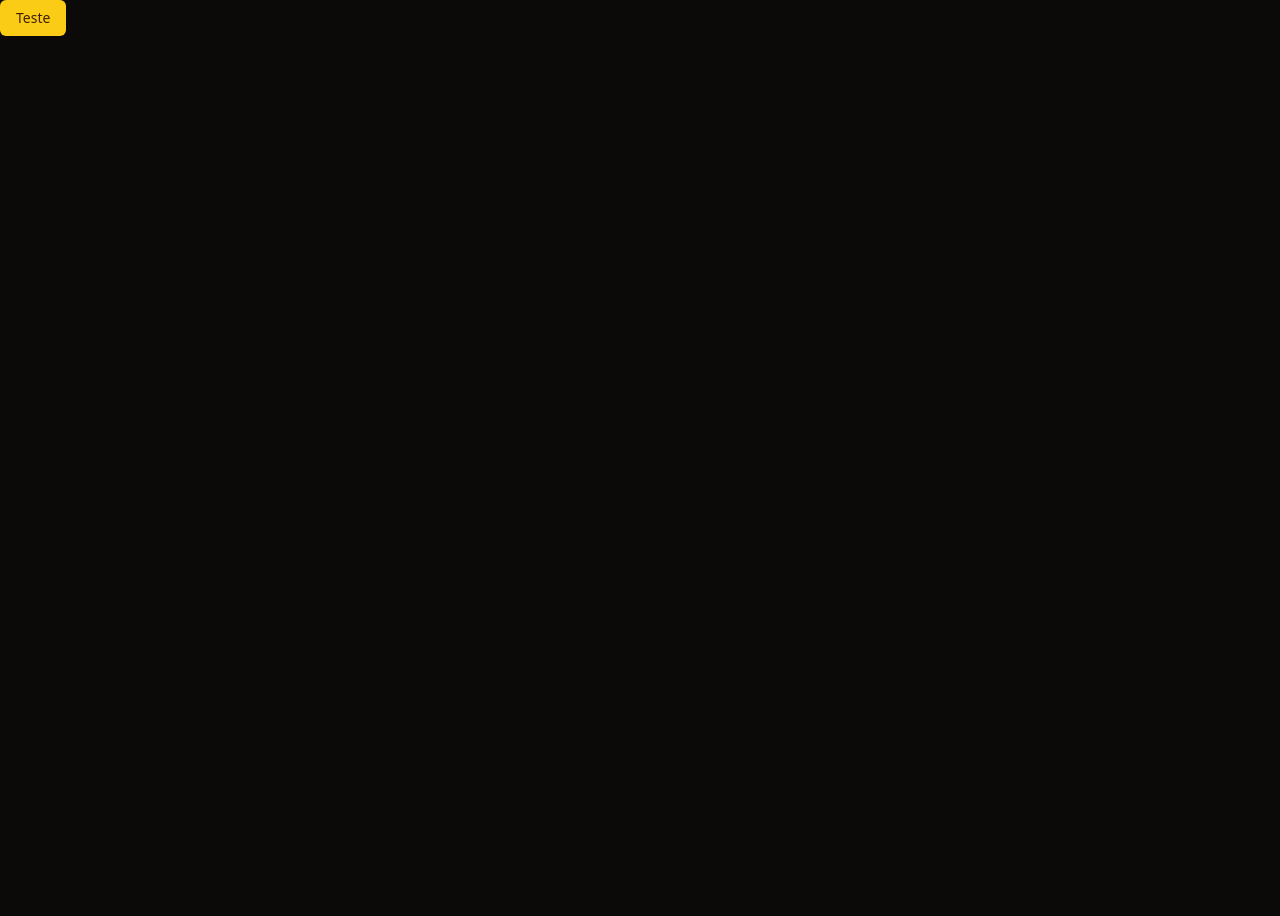
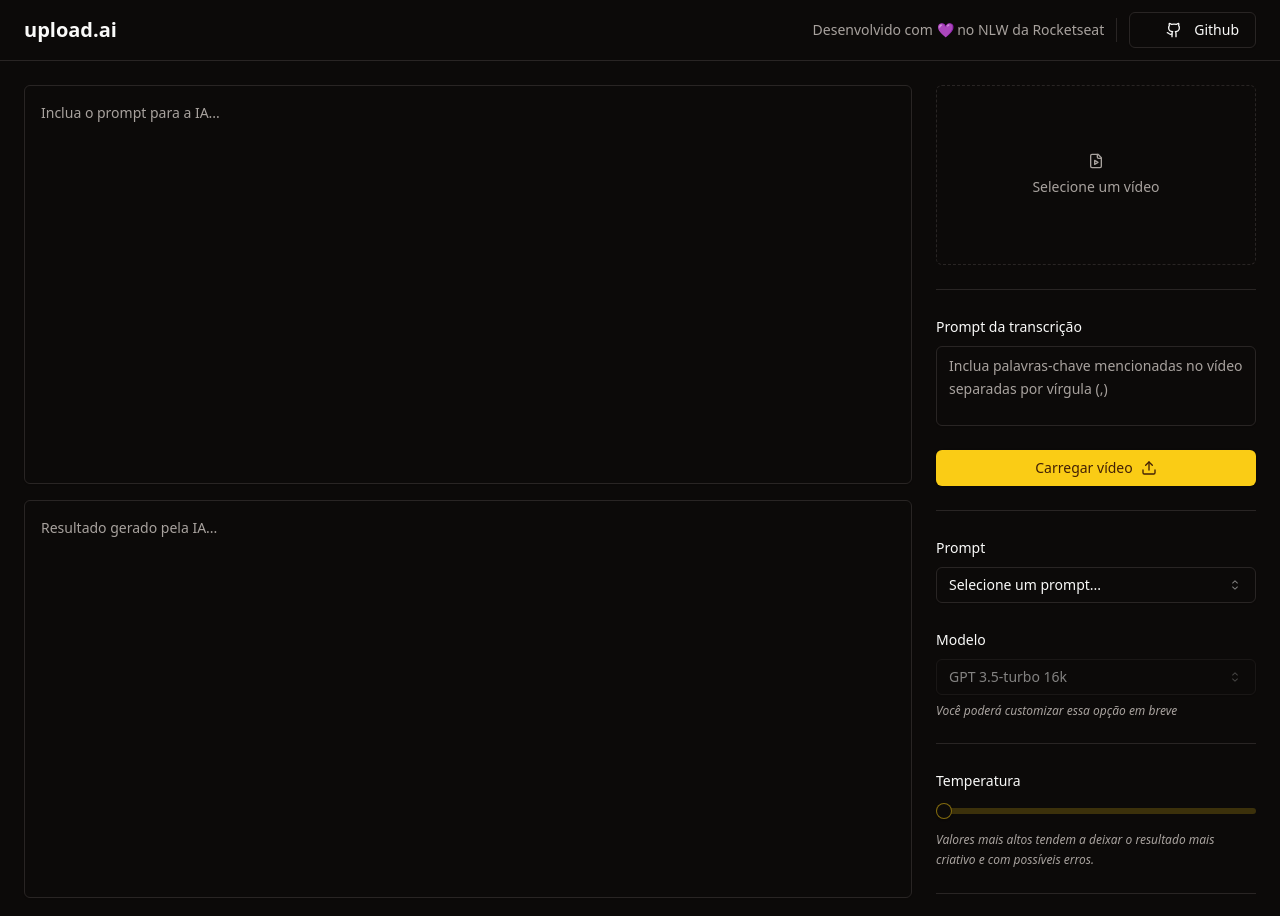
Before and after one commit to ventura-v/upload-ai-nlw-rocketseat, a React (Vite) app: page / in a window 1280 px wide. Shown: the top 916 px of the page. Before the commit the page ends 800 px from the top, so only its background shows below. Built offline with nearby package versions, Linux system fonts and the light colour scheme.

Commit message:
Create the project layout

```diff
--- a/package.json
+++ b/package.json
@@ -11,9 +11,14 @@
   },
   "dependencies": {
     "@radix-ui/react-icons": "^1.3.0",
+    "@radix-ui/react-label": "^2.0.2",
+    "@radix-ui/react-select": "^2.0.0",
+    "@radix-ui/react-separator": "^1.0.3",
+    "@radix-ui/react-slider": "^1.1.2",
     "@radix-ui/react-slot": "^1.0.2",
     "class-variance-authority": "^0.7.0",
     "clsx": "^2.1.1",
+    "lucide-react": "^0.376.0",
     "react": "^18.2.0",
     "react-dom": "^18.2.0",
     "tailwind-merge": "^2.3.0",
--- a/src/App.tsx
+++ b/src/App.tsx
@@ -1,7 +1,139 @@
 import { Button } from "./components/ui/button";
+import { Separator } from "./components/ui/separator";
+import { Github, FileVideo, Upload, Wand2 } from "lucide-react"
+import { Textarea } from "./components/ui/textarea";
+import { Label } from "./components/ui/label";
+import { Select, SelectContent, SelectItem, SelectTrigger, SelectValue } from "./components/ui/select";
+import { Slider } from "./components/ui/slider";
 
 export function App() {
   return (
-    <Button>Teste</Button>
+    // fazer a div ocupar toda a tela
+    <div className="min-h-screen flex flex-col">
+      <div className="px-6 py-3 flex items-center justify-between border-b">
+        <h1 className="text-xl font-bold">upload.ai</h1>
+
+        <div className="flex items-center gap-3">
+          <span className="text-sm text-muted-foreground">Desenvolvido com 💜 no NLW da Rocketseat</span>
+
+          <Separator className="h-6" orientation="vertical"/>
+
+          <Button variant="outline">
+            <Github className="m-4 h-4 mr-2"/>
+            Github
+          </Button>
+
+
+
+        </div>
+      </div>
+
+      <main className="flex flex-1 p-6 gap-6">
+        <div className="flex flex-col flex-1 gap-4">
+          <div className="grid grid-rows-2 gap-4 flex-1">
+            <Textarea
+              className="resize-none p-4 leading-relaxed"
+              placeholder="Inclua o prompt para a IA..."
+            />
+            <Textarea
+              className="resize-none p-4 leading-relaxed"
+              placeholder="Resultado gerado pela IA..."
+              readOnly
+            />
+          </div>
+
+          <p className="text-sm text-muted-foreground">
+            Lembre-se: você pode utilizar a variável <code className="text-violet-400">{'{transcription}'}</code> no seu prompt para adicionar o conteúdo da transcrição do vídeo selecionado.</p>
+        </div>
+
+        <aside className="w-80 space-y-6">
+
+          <form className="space-y-6">
+            <label
+              htmlFor="video"
+              className="border flex rounded-md aspect-video cursor-pointer border-dashed text-sm flex-col gap-2 items-center justify-center text-muted-foreground hover:bg-primary/5"
+            >
+              <FileVideo className="w-4 h-4" />
+              Selecione um vídeo
+            </label>
+
+            <input type="file" id="video" accept="video/mp4" className="sr-only" />
+
+            <Separator />
+
+            <div className="space-y-2">
+              <Label htmlFor="transcription_prompt">Prompt da transcrição</Label>
+              <Textarea
+                id="transcription_prompt"
+                className="h-20 leading-relaxed resize-none"
+                placeholder="Inclua palavras-chave mencionadas no vídeo separadas por vírgula (,)"
+              />
+            </div>
+
+            <Button
+              type="submit"
+              className="w-full"
+            >
+              Carregar vídeo
+              <Upload className="w-4 h-4 ml-2"/>
+            </Button>
+          </form>
+
+          <Separator />
+
+          <form className="space-y-6">
+          <div className="space-y-2">
+              <Label>Prompt</Label>
+              <Select>
+                <SelectTrigger>
+                  <SelectValue placeholder="Selecione um prompt..."/>
+                </SelectTrigger>
+                <SelectContent>
+                  <SelectItem value="title">Título do YouTube</SelectItem>
+                  <SelectItem value="description">Descrição do YouTube</SelectItem>
+                </SelectContent>
+              </Select>
+            </div>
+
+            <div className="space-y-2">
+              <Label>Modelo</Label>
+              <Select defaultValue="gpt3.5" disabled>
+                <SelectTrigger>
+                  <SelectValue />
+                </SelectTrigger>
+                <SelectContent>
+                  <SelectItem value="gpt3.5">GPT 3.5-turbo 16k</SelectItem>
+                </SelectContent>
+              </Select>
+              <span className="block text-xs text-muted-foreground italic">
+                Você poderá customizar essa opção em breve
+              </span>
+            </div>
+
+            <Separator />
+
+            <div className="space-y-4">
+              <Label>Temperatura</Label>
+              <Slider
+                min={0}
+                max={1}
+                step={0.1}
+              />
+              <span className="block text-xs text-muted-foreground italic leading-relaxed">
+                Valores mais altos tendem a deixar o resultado mais criativo e com possíveis erros.
+              </span>
+            </div>
+
+            <Separator />
+
+            <Button type="submit" className="w-full">
+              Executar
+              <Wand2 className="w-4 h-4 ml-2" />
+            </Button>
+          </form>
+
+        </aside>
+      </main>
+    </div>
   )
 }
```
Also changed, not shown: 1 other file (tests, documents, lock files or other folders).
